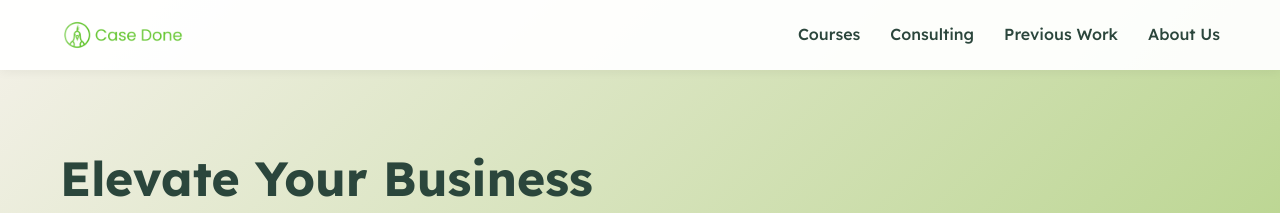
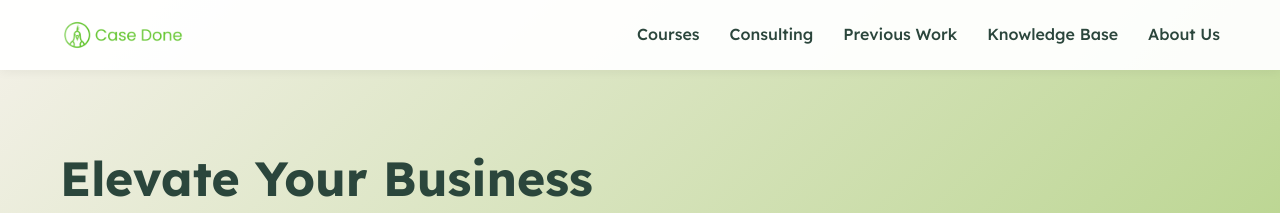
Before and after one commit to casedone/casedone, a Jekyll site: the page index.html, which Jekyll copies as it is, in a window 1280 px wide. Shown: the top 213 px of the page. Built offline with Jekyll 4.4.1, drawn with Linux system fonts in a browser that asks for light colours.

Commit message:
feat: add knowledge base link to navigation menu across all pages

```diff
--- a/courses/prompt-mastery.html
+++ b/courses/prompt-mastery.html
@@ -38,6 +38,7 @@
                     <li><a href="../index.html#courses">Courses</a></li>
                     <li><a href="../index.html#consulting">Consulting</a></li>
                     <li><a href="../index.html#previous-work">Previous Work</a></li>
+                    <li><a href="../knowledge-base/">Knowledge Base</a></li>
                     <li><a href="../index.html#about">About Us</a></li>
                 </ul>
                 <div class="hamburger">
--- a/index.html
+++ b/index.html
@@ -26,7 +26,7 @@
                     <li><a href="#courses">Courses</a></li>
                     <li><a href="#consulting">Consulting</a></li>
                     <li><a href="#previous-work">Previous Work</a></li>
-                    <!-- <li><a href="knowledge-base/">Knowledge Base</a></li> -->
+                    <li><a href="knowledge-base/">Knowledge Base</a></li>
                     <li><a href="#about">About Us</a></li>
                 </ul>
                 <div class="hamburger">
--- a/projects/coming-soon.html
+++ b/projects/coming-soon.html
@@ -27,6 +27,7 @@
                     <li><a href="../index.html#courses">Courses</a></li>
                     <li><a href="../index.html#consulting">Consulting</a></li>
                     <li><a href="../index.html#previous-work">Previous Work</a></li>
+                    <li><a href="../knowledge-base/">Knowledge Base</a></li>
                     <li><a href="../index.html#about">About Us</a></li>
                 </ul>
                 <div class="hamburger">
--- a/projects/generative-ai-workshop.html
+++ b/projects/generative-ai-workshop.html
@@ -26,6 +26,7 @@
                     <li><a href="../index.html#courses">Courses</a></li>
                     <li><a href="../index.html#consulting">Consulting</a></li>
                     <li><a href="../index.html#previous-work">Previous Work</a></li>
+                    <li><a href="../knowledge-base/">Knowledge Base</a></li>
                     <li><a href="../index.html#about">About Us</a></li>
                 </ul>
                 <div class="hamburger">
--- a/projects/in-house-trainings.html
+++ b/projects/in-house-trainings.html
@@ -26,6 +26,7 @@
                     <li><a href="../index.html#courses">Courses</a></li>
                     <li><a href="../index.html#consulting">Consulting</a></li>
                     <li><a href="../index.html#previous-work">Previous Work</a></li>
+                    <li><a href="../knowledge-base/">Knowledge Base</a></li>
                     <li><a href="../index.html#about">About Us</a></li>
                 </ul>
                 <div class="hamburger">
```
